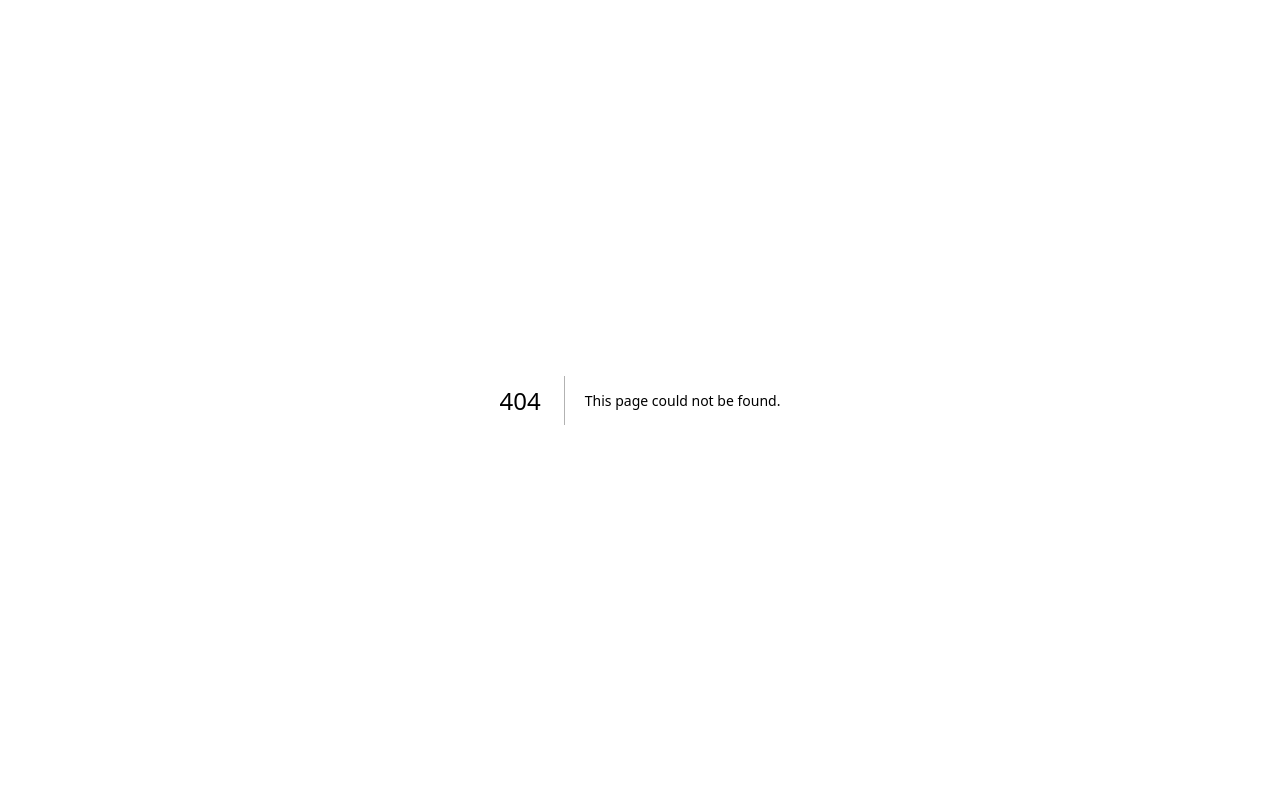
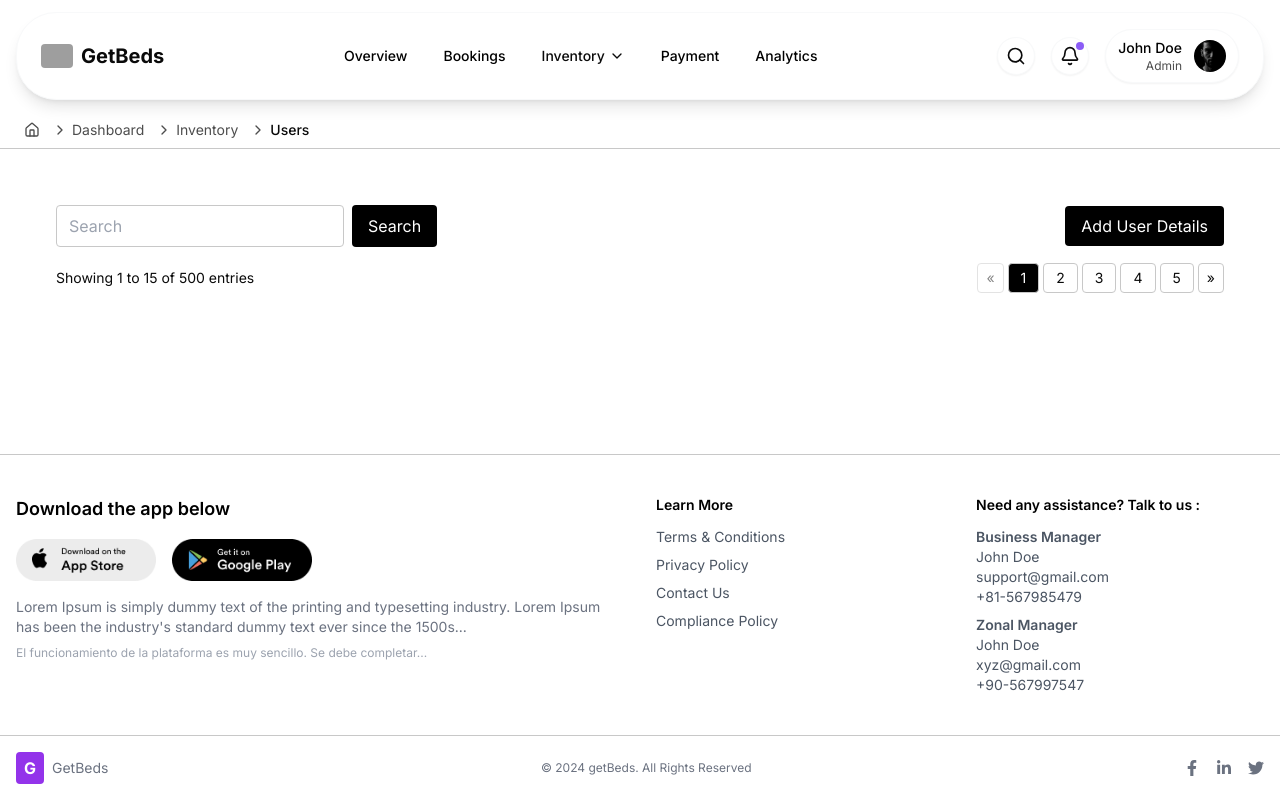
Before and after one commit to Sunil-jangid/getbeds-admin, a Next.js app: page /dashboard/inventory/users in a window 1280 px wide. Before the commit this address had no page. Built offline with nearby package versions, Linux system fonts and the light colour scheme; grey boxes are pictures that could not be loaded.

Commit message:
user page

```diff
--- /dev/null
+++ b/src/app/dashboard/inventory/users/page.tsx
@@ -0,0 +1,144 @@
+"use client";
+
+import React, { useEffect, useMemo, useState } from "react";
+import { useRouter } from "next/navigation";
+import { Pencil, Trash2 } from "lucide-react";
+
+type User = {
+  uid: number;
+  name: string;
+  location: string;
+  serviceId: string;
+  paymentAmount: string;
+  serviceType: string;
+  hospitalVisited: string;
+};
+
+const generateUsers = (): User[] => {
+  const names = ["Mithilesh Kumar Singh", "Suron Maharjan", "Sandesh Bajracharya"];
+  const locations = ["Kathmandu", "Lalitpur", "Pokhara", "Dharan", "Bhaktapur"];
+  return Array.from({ length: 500 }, (_, i) => ({
+    uid: 112 + i,
+    name: names[Math.floor(Math.random() * names.length)],
+    location: `${locations[Math.floor(Math.random() * locations.length)]}, Nepal`,
+    serviceId: `${Math.floor(Math.random() * 900000) + 100000}A`,
+    paymentAmount: `${Math.floor(Math.random() * 900000) + 100000}`,
+    serviceType: "987659326",
+    hospitalVisited: "Lorem Ipsum",
+  }));
+};
+
+export default function UsersPage() {
+  const router = useRouter();
+  const [searchTerm, setSearchTerm] = useState("");
+  const [currentPage, setCurrentPage] = useState(1);
+  const [data] = useState<User[]>(generateUsers());
+
+  const pageSize = 15;
+  const totalPages = Math.ceil(data.length / pageSize);
+
+  const filteredData = useMemo(() => {
+  return data.filter(user => {
+    const search = searchTerm.toLowerCase();
+    return (
+      user.name.toLowerCase().includes(search) ||
+      user.uid.toString().includes(search) ||
+      user.serviceId.toLowerCase().includes(search)
+    );
+  });
+}, [searchTerm, data]);
+
+
+  const paginatedData = useMemo(() => {
+    const start = (currentPage - 1) * pageSize;
+    return filteredData.slice(start, start + pageSize);
+  }, [currentPage, filteredData]);
+
+  const handleEdit = (user: User) => {
+    const encoded = encodeURIComponent(JSON.stringify(user));
+    router.push(`/dashboard/inventory/users/add?data=${encoded}`);
+  };
+
+  const handleDelete = (uid: number) => {
+    alert(`Delete user with UID: ${uid}`);
+  };
+
+  const getPaginationRange = () => {
+    const total = Math.ceil(filteredData.length / pageSize);
+    const maxPageButtons = 5;
+    let start = Math.max(1, currentPage - Math.floor(maxPageButtons / 2));
+    let end = start + maxPageButtons - 1;
+
+    if (end > total) {
+      end = total;
+      start = Math.max(1, end - maxPageButtons + 1);
+    }
+
+    return Array.from({ length: end - start + 1 }, (_, i) => start + i);
+  };
+
+  return (
+    <div className="p-14">
+      {/* Top Bar */}
+      <div className="flex justify-between items-center mb-4">
+        <div className="flex space-x-2">
+          <input
+            type="text"
+            className="border px-3 py-2 rounded w-72"
+            placeholder="Search"
+            value={searchTerm}
+            onChange={e => {
+              setSearchTerm(e.target.value);
+              setCurrentPage(1);
+            }}
+          />
+          <button className="bg-black text-white px-4 py-2 rounded">Search</button>
+        </div>
+        <button
+          onClick={() => router.push("/dashboard/inventory/users/add")}
+          className="bg-black text-white px-4 py-2 rounded"
+        >
+          Add User Details
+        </button>
+      </div>
+
+      {/* Table */}
+
+
+      {/* Pagination */}
+      <div className="flex justify-between items-center mt-4 text-sm">
+        <span>
+          Showing {Math.min((currentPage - 1) * pageSize + 1, filteredData.length)} to{" "}
+          {Math.min(currentPage * pageSize, filteredData.length)} of {filteredData.length} entries
+        </span>
+        <div className="flex space-x-1 items-center">
+          <button
+            disabled={currentPage === 1}
+            onClick={() => setCurrentPage(currentPage - 1)}
+            className="px-2 py-1 border rounded disabled:opacity-50"
+          >
+            «
+          </button>
+          {getPaginationRange().map(page => (
+            <button
+              key={page}
+              onClick={() => setCurrentPage(page)}
+              className={`px-3 py-1 border rounded ${
+                page === currentPage ? "bg-black text-white" : ""
+              }`}
+            >
+              {page}
+            </button>
+          ))}
+          <button
+            disabled={currentPage === totalPages}
+            onClick={() => setCurrentPage(currentPage + 1)}
+            className="px-2 py-1 border rounded disabled:opacity-50"
+          >
+            »
+          </button>
+        </div>
+      </div>
+    </div>
+  );
+}
```
